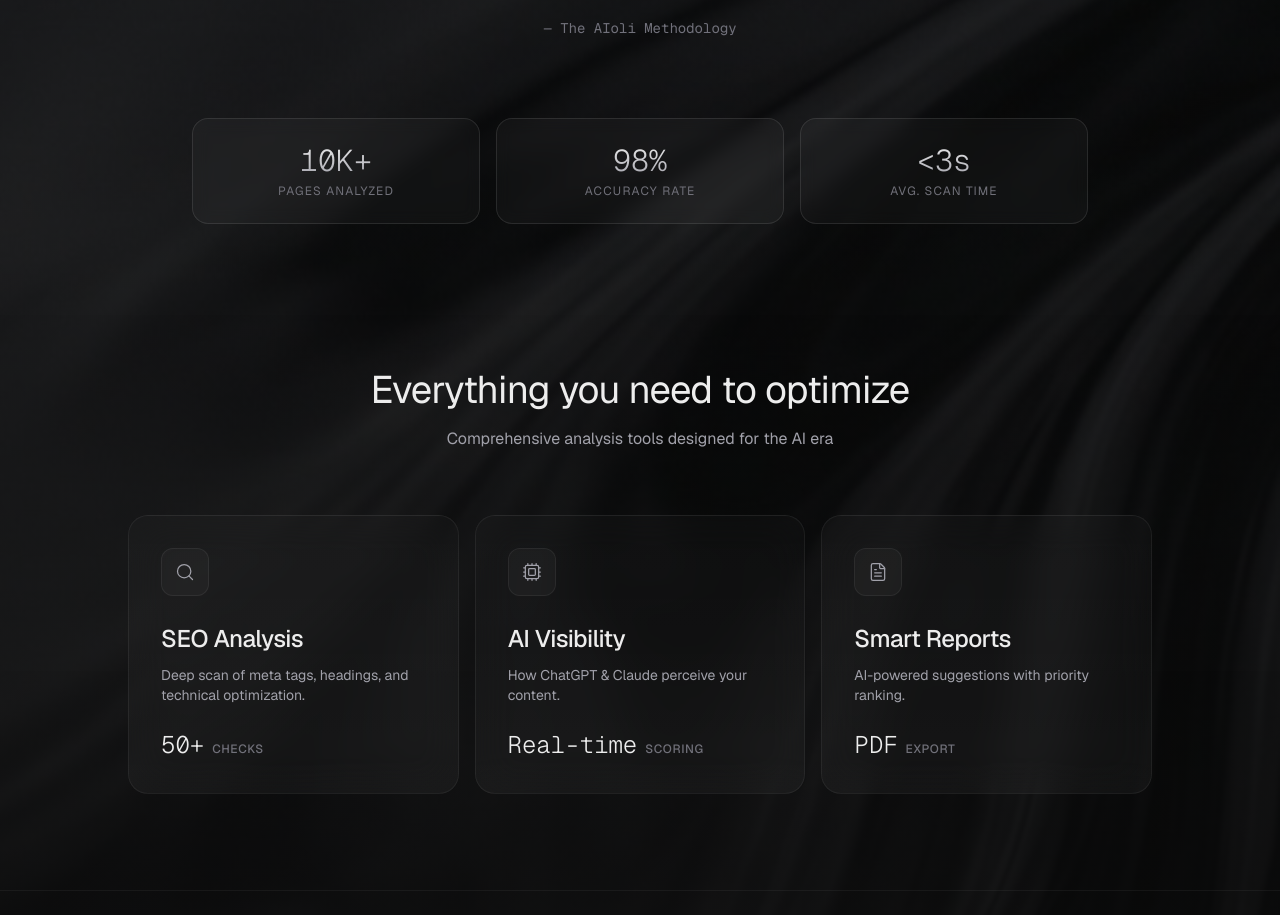
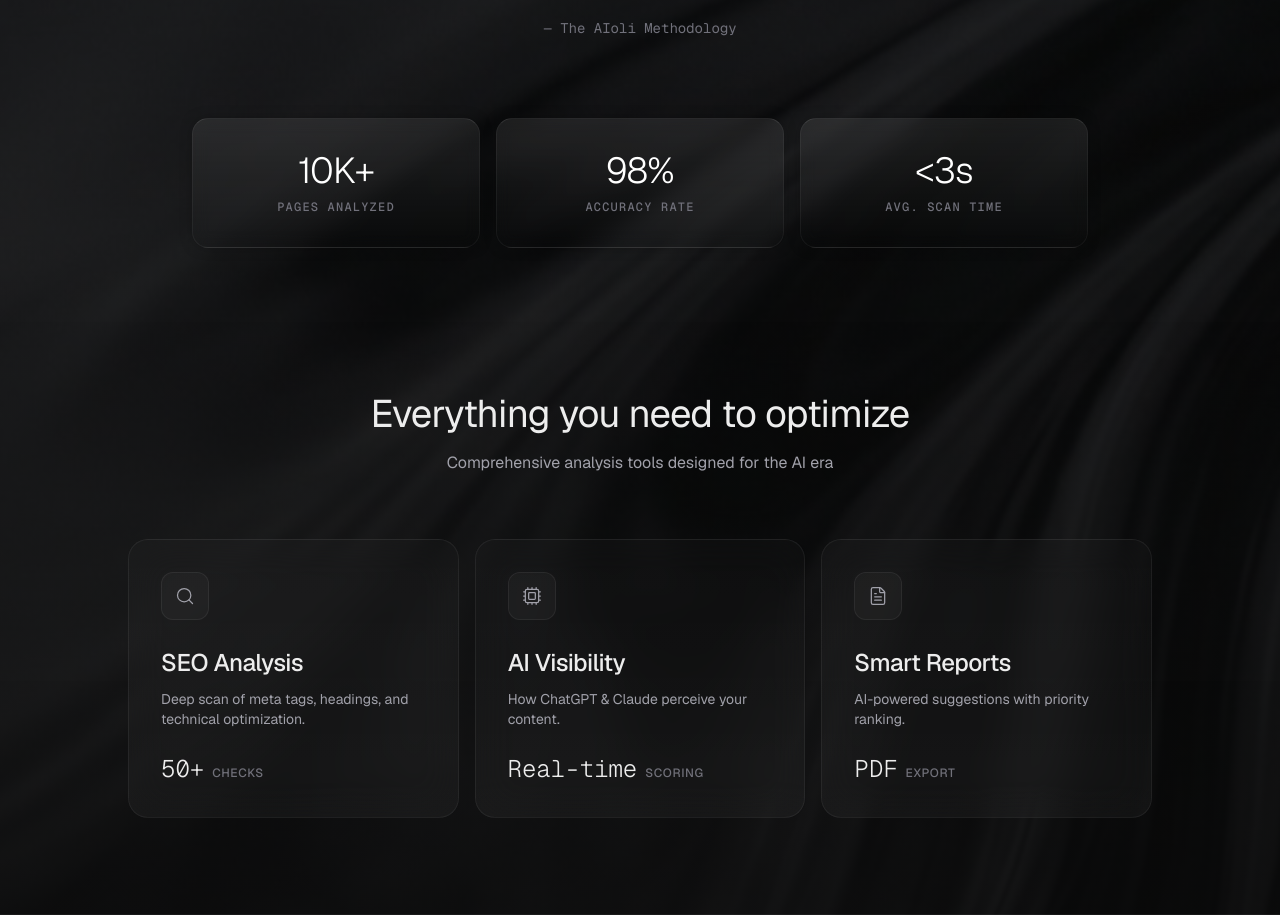
Before and after one commit to khanorko/aioli, a Next.js app: page / in a window 1280 px wide. Shown: the part 789-1704 px from the top of the page. Built offline with nearby package versions, Linux system fonts and the light colour scheme; no server answers.

Commit message:
Update metrics cards with glassmorphic design
🤖 Generated with [Claude Code](https://claude.com/claude-code)

Co-Authored-By: Claude Opus 4.5 <noreply@anthropic.com>

```diff
--- a/src/components/HomeClient.tsx
+++ b/src/components/HomeClient.tsx
@@ -324,24 +324,13 @@ export function HomeClient() {
                 className="relative group"
               >
                 {/* Glass card */}
-                <div
-                  className="p-6 rounded-2xl text-center backdrop-blur-sm transition-all duration-300 group-hover:scale-[1.02]"
-                  style={{
-                    background: "rgba(255, 255, 255, 0.03)",
-                    border: "1px solid rgba(255, 255, 255, 0.10)",
-                  }}
-                >
-                  <div
-                    className="font-mono text-3xl font-light mb-1 bg-clip-text text-transparent"
-                    style={{
-                      backgroundImage: "linear-gradient(180deg, #EDEDED 0%, #A1A1AA 100%)",
-                    }}
-                  >
+                <div className="flex flex-col items-center justify-center p-8 rounded-2xl border border-white/5 border-t-white/10 bg-gradient-to-b from-white/[0.08] to-transparent backdrop-blur-sm shadow-[0_0_15px_-5px_rgba(0,0,0,0.5)] transition-all duration-300 group-hover:scale-[1.02]">
+                  <span className="text-4xl font-light tracking-tight text-white mb-2">
                     {metric.value}
-                  </div>
-                  <div className="text-xs uppercase tracking-widest" style={{ color: "var(--text-muted)" }}>
+                  </span>
+                  <span className="text-xs font-mono font-medium text-zinc-500 tracking-widest uppercase">
                     {metric.label}
-                  </div>
+                  </span>
                 </div>
               </motion.div>
             ))}
```
Also changed, not shown: 1 other file (tests, documents, lock files or other folders).
